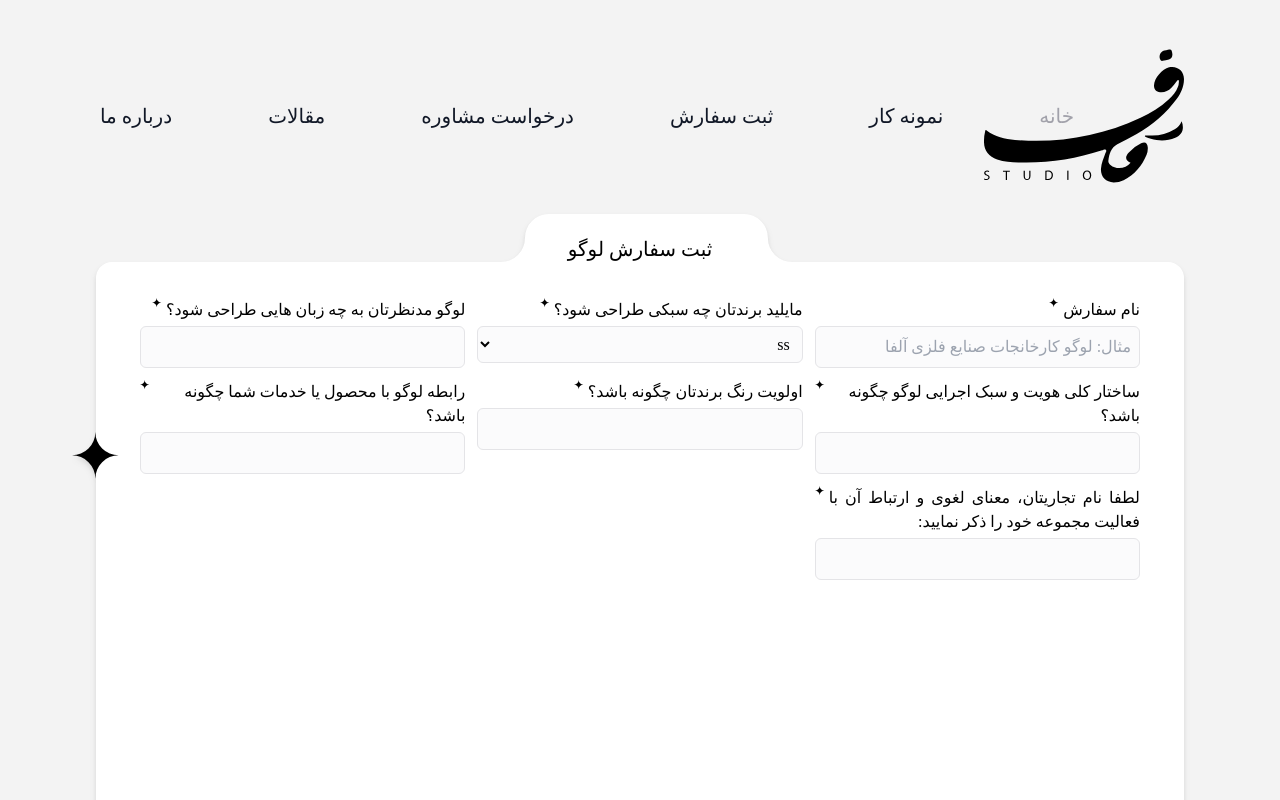
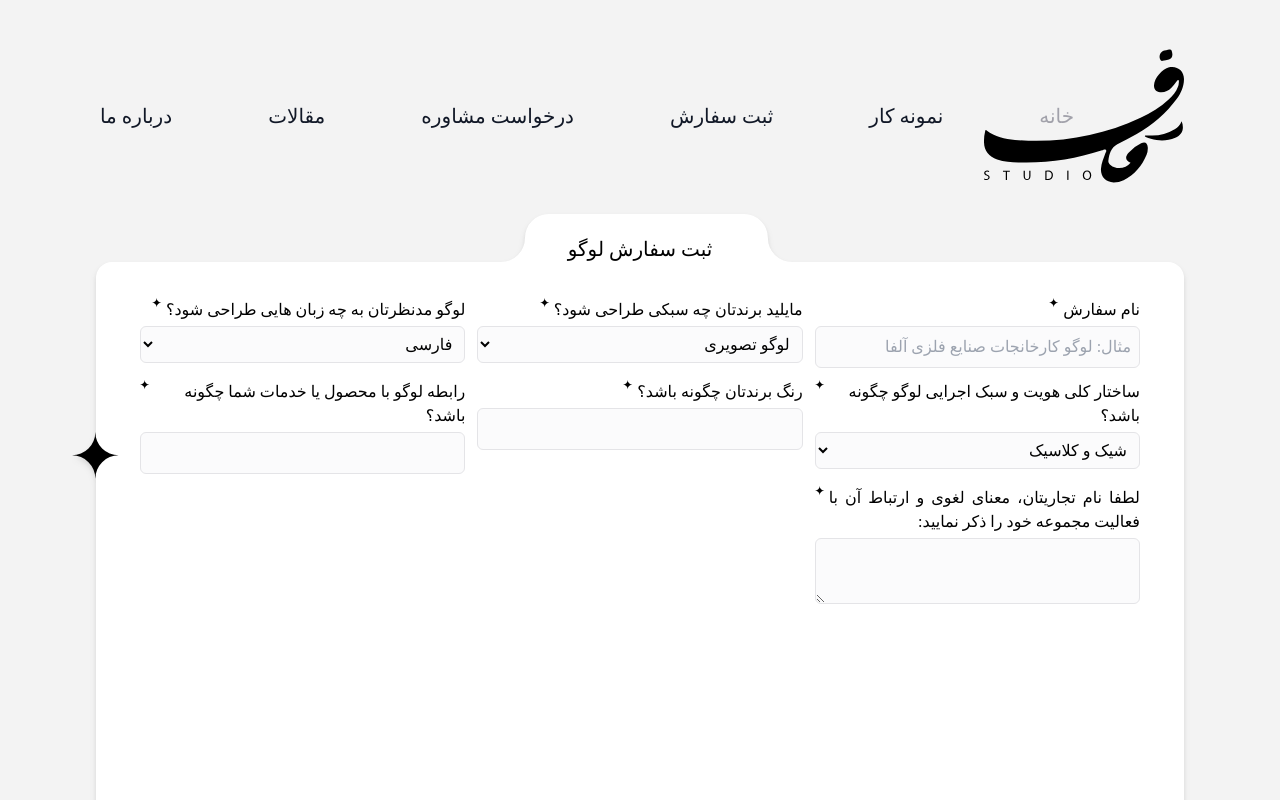
Before and after one commit to Erfanmah7/ghaf, a React (Vite) app: page / in a window 1280 px wide. Shown: the top 800 px of the page. Built offline with nearby package versions, Linux system fonts and the light colour scheme; a web font is replaced by a local one.

Commit message:
start ghaf

```diff
--- a/src/components/CardForm.jsx
+++ b/src/components/CardForm.jsx
@@ -41,9 +41,9 @@ function CardForm() {
               </span>
             </label>
             <select className="py-2 px-2 w-full border-zinc-200 border dark:border-zinc-500 bg-zinc-200/15 rounded-md focus:outline-none">
-              <option value="ss">ss</option>
-              <option value="efef">fedf</option>
-              <option value="seffs">efefes</option>
+              <option value="ss">لوگو تصویری</option>
+              <option value="efef">لوگو تایپ</option>
+              <option value="seffs">لوگو ترکیبی</option>
             </select>
           </div>
 
@@ -56,13 +56,10 @@ function CardForm() {
                 </svg>
               </span>
             </label>
-            <input
-              className="py-2 px-2 w-full border-zinc-200 border dark:border-zinc-500 bg-zinc-200/15 rounded-md focus:outline-none"
-              type="number"
-              name="approved"
-              id="approved"
-              onChange={(e) => setForm(e.target.value)}
-            />
+            <select className="py-2 px-2 w-full border-zinc-200 border dark:border-zinc-500 bg-zinc-200/15 rounded-md focus:outline-none">
+              <option value="ss">فارسی</option>
+              <option value="ss">انگلیسی</option>
+            </select>
           </div>
 
           <div className="flex flex-col space-y-1">
@@ -74,18 +71,18 @@ function CardForm() {
                 </svg>
               </span>
             </label>
-            <input
-              className="py-2 px-2 w-full border-zinc-200 border dark:border-zinc-500 bg-zinc-200/15 rounded-md focus:outline-none"
-              type="number"
-              name="notpaid"
-              id="notpaid"
-              onChange={(e) => setForm(e.target.value)}
-            />
+            <select className="py-2 px-2 w-full border-zinc-200 border dark:border-zinc-500 bg-zinc-200/15 rounded-md focus:outline-none">
+              <option value="ss">شیک و کلاسیک</option>
+              <option value="ss">لاکچری و مدرن</option>
+              <option value="efef">خلاقانه و مفهومی</option>
+              <option value="seffs">ساده و مینیمال</option>
+              <option value="ss">به انتخاب طراح</option>
+            </select>
           </div>
 
           <div className="flex flex-col space-y-1">
             <label className="flex items-start gap-x-1" htmlFor="paid">
-              اولویت رنگ برندتان چگونه باشد؟
+              رنگ برندتان چگونه باشد؟
               <span className="text-black">
                 <svg className="h-[10px] w-[10px] dark:text-white text-black ">
                   <use href="#star"></use>
@@ -132,13 +129,11 @@ function CardForm() {
                 </svg>
               </span>
             </label>
-            <input
+            <textarea
               className="py-2 px-2 w-full border-zinc-200 border dark:border-zinc-500 bg-zinc-200/15 rounded-md focus:outline-none"
-              type="text"
-              name="paid"
-              id="paid"
-              onChange={(e) => setForm(e.target.value)}
-            />
+              name=""
+              id=""
+            ></textarea>
           </div>
         </div>
       </div>
```
